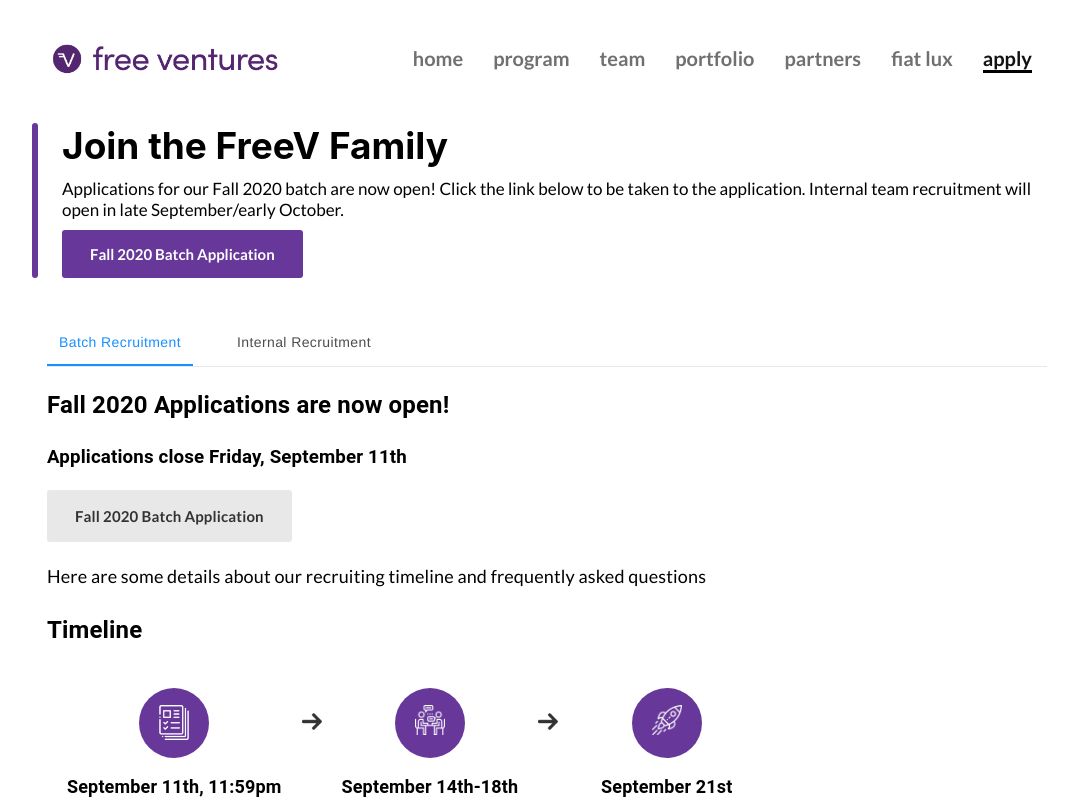
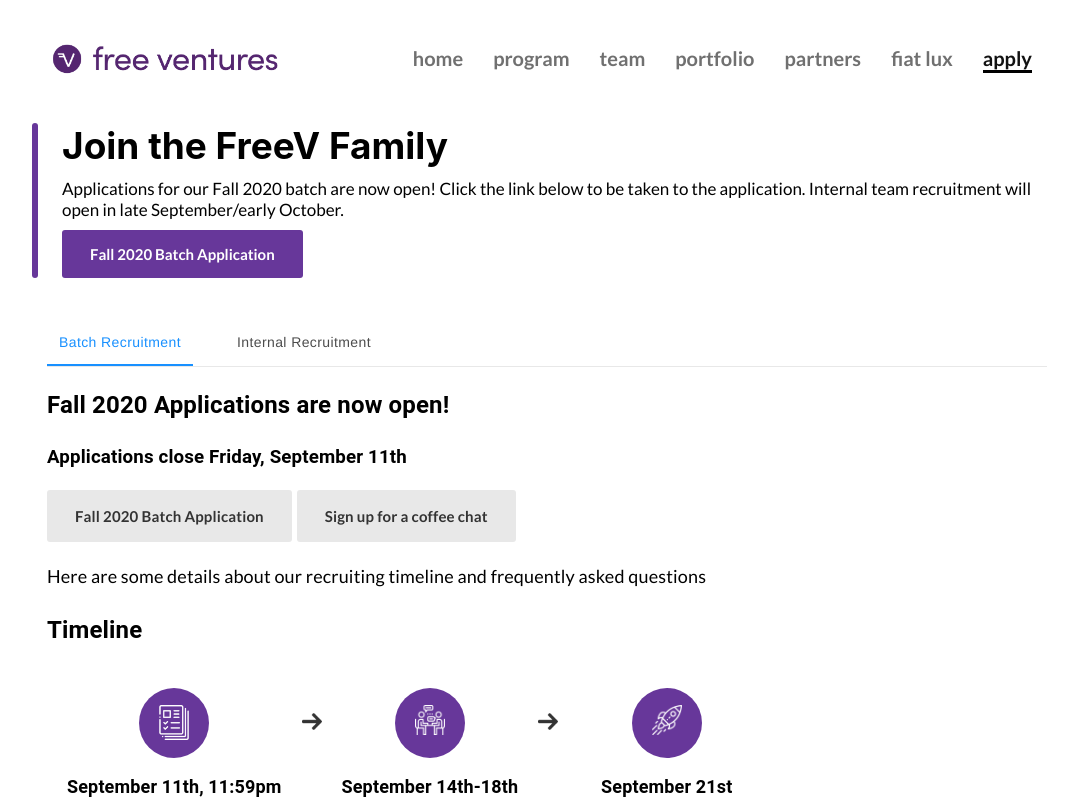
Before and after one commit to adhivd/freev-website, a React (Create React App) app: page /apply in a window 1280 px wide. Shown: the top 800 px of the page, without its empty margins (93-1171 px from the left). Built offline with nearby package versions, Linux system fonts and the light colour scheme.

Commit message:
coffee chats

```diff
--- a/src/Components/Apply.js
+++ b/src/Components/Apply.js
@@ -138,6 +138,7 @@ let batchFAQContent = [
                         <h2>Fall 2020 Applications are now open!</h2>
                         <h3>Applications close Friday, September 11th</h3>
                         <a href="https://airtable.com/shrjW4W4v8l1gDiA1" className="genericButtonGray" target="_blank">Fall 2020 Batch Application</a>
+                        <a href="https://calendly.com/freev-coffee/30min?back=1&month=2020-09" className="genericButtonGray" target="_blank">Sign up for a coffee chat</a>
                         <p>Here are some details about our recruiting timeline and frequently asked questions</p>
                         <h2>Timeline</h2>
                         <div className="timeline">
```
